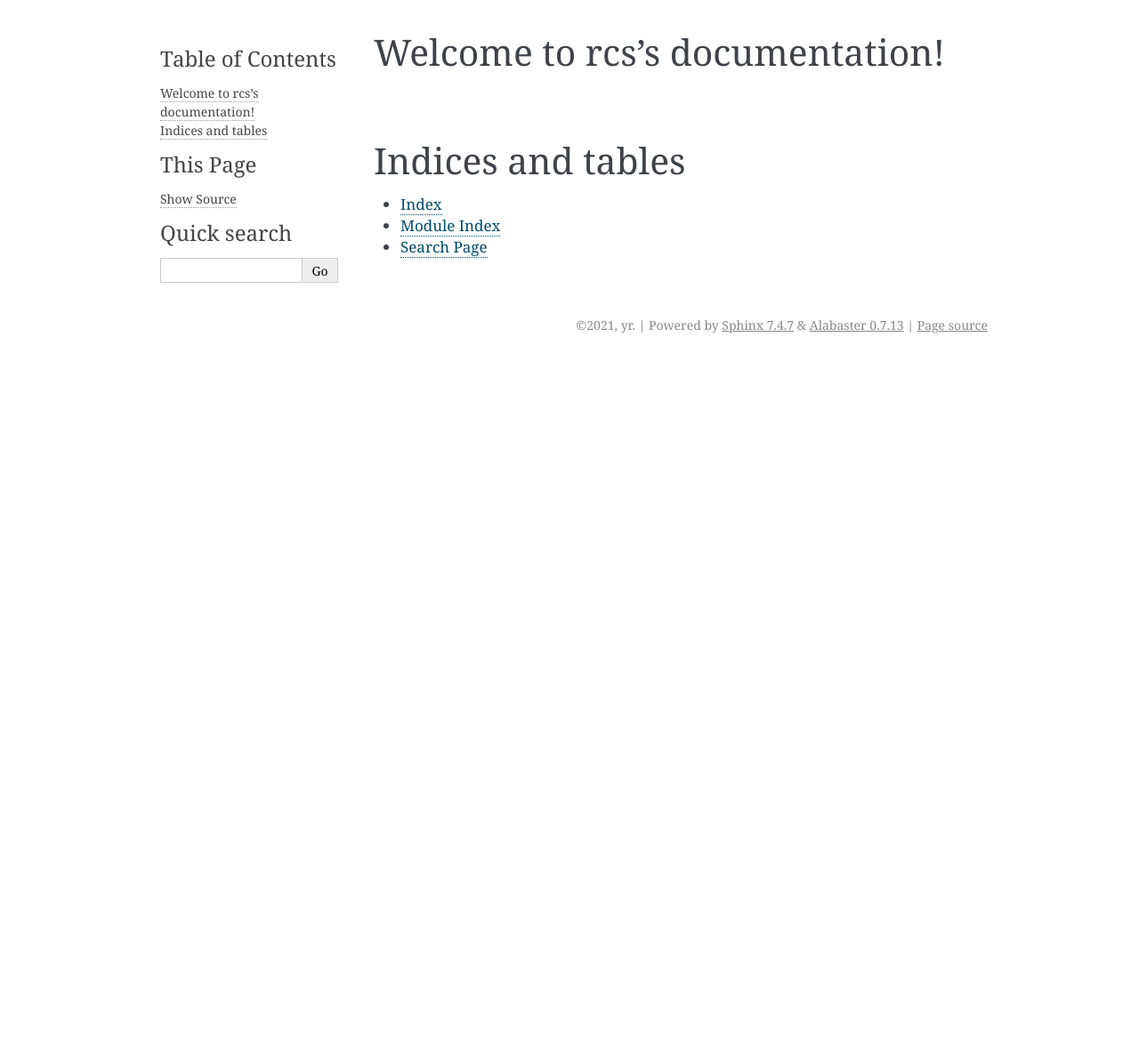
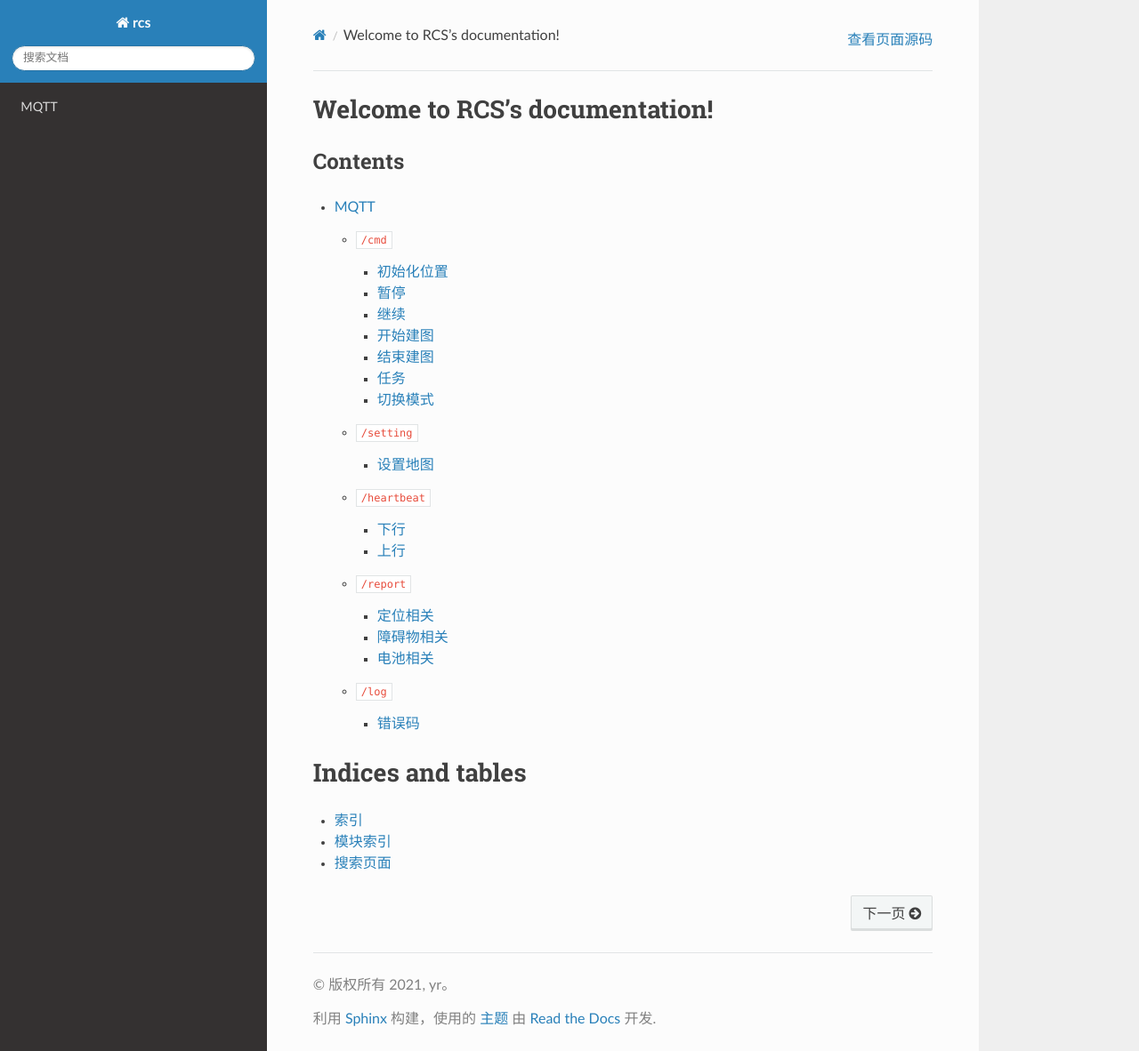
Before and after one commit to ethanruiyu/rcs, a Sphinx documentation site: the page built from docs/source/index.rst, in a window 1280 px wide and 1182 px high. Shown: the whole window at 89% size. Built offline with Sphinx 7.4.7 and the Read the Docs theme 2.0.0, drawn with Linux system fonts in a browser that asks for light colours; some of the changed lines change nothing that is shown.

Commit message:
add mqtt protocol docs

```diff
--- a/docs/source/conf.py
+++ b/docs/source/conf.py
@@ -28,6 +28,12 @@
 # extensions coming with Sphinx (named 'sphinx.ext.*') or your custom
 # ones.
 extensions = [
+'sphinx.ext.autodoc',
+'sphinx.ext.doctest',
+'sphinx.ext.todo',
+'sphinx.ext.intersphinx',
+'sphinx.ext.coverage',
+'sphinx.ext.mathjax'
 ]
 
 # Add any paths that contain templates here, relative to this directory.
@@ -37,14 +43,14 @@
 # directories to ignore when looking for source files.
 # This pattern also affects html_static_path and html_extra_path.
 exclude_patterns = []
-
+language = 'zh_CN'
 
 # -- Options for HTML output -------------------------------------------------
 
 # The theme to use for HTML and HTML Help pages.  See the documentation for
 # a list of builtin themes.
 #
-html_theme = 'alabaster'
+html_theme = 'sphinx_rtd_theme'
 
 # Add any paths that contain custom static files (such as style sheets) here,
 # relative to this directory. They are copied after the builtin static files,
--- a/docs/source/index.rst
+++ b/docs/source/index.rst
@@ -3,12 +3,15 @@
    You can adapt this file completely to your liking, but it should at least
    contain the root `toctree` directive.
 
-Welcome to rcs's documentation!
+Welcome to RCS's documentation!
 ===============================
 
+Contents
+---------
 .. toctree::
-   :maxdepth: 2
-   :caption: Contents:
+   :maxdepth: 3
+
+   mqtt
 
 
 
--- /dev/null
+++ b/docs/source/mqtt.rst
@@ -0,0 +1,355 @@
+.. _mqtt:
+
+MQTT
+=======
+
+结构图：
+
+.. image:: images/mqtt.png
+
+``/cmd``
+----------
+
+消息类型
+ .. list-table::
+    :widths: 15 10 30
+    :header-rows: 1
+
+    * - KEY
+      - VALUE
+      - 描述
+    * - INIT_POSITION
+      - 0
+      - 初始化位置
+    * - PAUSE
+      - 1
+      - 暂停
+    * - CONTINUE
+      - 2
+      - 继续
+    * - MAPPING_START
+      - 3
+      - 开始建图
+    * - MAPPING_STOP
+      - 4
+      - 结束建图
+    * - MOVEMENT
+      - 5
+      - 任务
+    * - SWITCH_MODE
+      - 6
+      - 切换模式：0 导航模式，1 手动模式
+
+初始化位置
+>>>>>>>>>>>
+ * Topic
+    /root/**${vehicleId}**/cmd/navigation/set
+ * Content
+    .. code-block:: json
+
+        {
+            "messageId": 1,
+            "timestamp": "%yyyy-%mm-%dd %HH:%MM:%SS",
+            "messageType": 0,
+            "data": [[1,2,3],[1,2,3,4]]
+        }
+
+暂停
+>>>>
+ * Topic
+     /root/**${vehicleId}**/cmd/navigation/set
+
+ * Content
+     .. code-block:: json
+
+        {
+            "messageId": 1,
+            "timestamp": "%yyyy-%mm-%dd %HH:%MM:%SS",
+            "messageType": 1,
+            "data": null
+        }
+
+继续
+>>>>
+ * Topic
+    /root/**${vehicleId}**/cmd/navigation/set
+
+ * Content
+    .. code-block:: json
+
+        {
+            "messageId": 1,
+            "timestamp": "%yyyy-%mm-%dd %HH:%MM:%SS",
+            "messageType": 2,
+            "data": null
+        }
+
+开始建图
+>>>>>>>>
+ * Topic
+    /root/**${vehicleId}**/cmd/navigation/set
+
+ * Content
+    .. code-block:: json
+
+        {
+            "messageId": 1,
+            "timestamp": "%yyyy-%mm-%dd %HH:%MM:%SS",
+            "messageType": 3,
+            "data": null
+        }
+
+结束建图
+>>>>>>>>
+ * Topic
+    /root/**${vehicleId}**/cmd/navigation/set
+
+ * Content
+    .. code-block:: json
+
+        {
+            "messageId": 1,
+            "timestamp": "%yyyy-%mm-%dd %HH:%MM:%SS",
+            "messageType": 4,
+            "data": null
+        }
+
+任务
+>>>>
+ * Topic
+    /root/**${vehicleId}**/cmd/navigation/set
+
+ * Content
+    .. code-block:: json
+
+        {
+            "messageId": 1,
+            "timestamp": "%yyyy-%mm-%dd %HH:%MM:%SS",
+            "messageType": 5,
+            "data": {
+                "destinations": [
+                    [[1,2,0], [0,0,0,1]],
+                    [[1,2,0], [0,0,0,1]],
+                    [[1,2,0], [0,0,0,1]],
+                ],
+                "action" : "",
+                "properties": [
+                    {"key": "value"},
+                    {"key": "value"}
+                ]
+            }
+        }
+
+切换模式
+>>>>>>>>
+ * Topic
+    /root/**${vehicleId}**/cmd/navigation/set
+
+ * Content
+    .. code-block:: json
+
+        {
+            "messageId": 1,
+            "timestamp": "%yyyy-%mm-%dd %HH:%MM:%SS",
+            "messageType": 6,
+            "data": 0
+        }
+
+----
+
+``/setting``
+-------------
+
+消息类型
+ .. list-table::
+    :widths: 15 10 30
+    :header-rows: 1
+
+    * - KEY
+      - VALUE
+      - 描述
+    * - SET_MAP
+      - 0
+      - 设置地图
+
+设置地图
+>>>>>>>>
+ * Topic
+    /root/**${vehicleId}**/setting/navigation/set
+
+ * Content
+    .. code-block:: json
+
+        {
+            "messageId": 1,
+            "timestamp": "%yyyy-%mm-%dd %HH:%MM:%SS",
+            "messageType": 0,
+            "data": "地图名"
+        }
+
+-----------
+
+``/heartbeat``
+----------------
+
+下行
+>>>>>>
+
+ * Topic
+    /root/**${vehicleId}**/heartbeat/set
+
+ * Content
+    .. code-block:: json
+
+        {
+            "timestamp": "%yyyy-%mm-%dd %HH:%MM:%SS",
+        }
+
+上行
+>>>>>>>>
+ * Topic
+    /root/**${vehicleId}**/heartbeat/notify
+
+ * Content
+
+    .. code-block:: json
+
+        {
+            "timestamp": "%yyyy-%mm-%dd %HH:%MM:%SS",
+        }
+
+----------
+
+``/report``
+-----------
+
+定位相关
+>>>>>>>>
+ * Topic
+    /root/**${vehicleId}**/report/navigation/localization
+ * Content
+    .. code-block:: json
+
+        {
+            "timestamp": "%yyyy-%mm-%dd %HH:%MM:%SS",
+            "data": {
+                "pose": [[1,1,1], [1,1,1,1]],
+                "scan": [1,1,1,1,1,1],
+                "status": 0
+            }
+        }
+
+障碍物相关
+>>>>>>>>>>
+ * Topic
+    /root/**${vehicleId}**/report/navigation/obstacle
+ * Content
+    .. code-block:: json
+
+        {
+            "timestamp": "%yyyy-%mm-%dd %HH:%MM:%SS",
+            "data": {
+                "obstacle": [1,1,1],
+                "distance": 1,
+                "angle": 23.9
+            }
+        }
+
+电池相关
+>>>>>>>>
+ * Topic
+    /root/**${vehicleId}**/report/chassis/battery
+ * Content
+    .. code-block:: json
+
+        {
+            "timestamp": "%yyyy-%mm-%dd %HH:%MM:%SS",
+            "data": {
+                "charged": 60,
+                "voltage": 52.6,
+                "current": 5.76,
+                "temperature": 40
+            }
+        }
+
+--------
+
+``/log``
+----------
+
+错误码
+>>>>>>>>
+  .. list-table::
+    :widths: 15 10 10 10 30
+    :header-rows: 1
+
+    * - KEY
+      - VALUE
+      - 等级
+      - 模块
+      - 描述
+    * - LOCALIZATION_ERROR
+      - 100
+      - ERROR
+      - 定位
+      - 定位失败
+    * - GPS_ERROR
+      - 101
+      - ERROR
+      - 定位
+      - GPS定位失败
+    * - LOW_BATTERY
+      - 200
+      - WARNING
+      - 电池
+      - 低电量
+    * - FULL_BATTERY
+      - 200
+      - NOTIFY
+      - 电池
+      - 充满电
+    * - RECHARGE_ERROR
+      - 200
+      - ERROR
+      - 电池
+      - 充电失败
+    * -
+      -
+      -
+      -
+      - 进入虚拟墙
+    * -
+      -
+      -
+      -
+      - 无底盘反馈
+    * -
+      -
+      -
+      -
+      - 节点无响应
+    * -
+      -
+      -
+      -
+      - 遇障
+    * -
+      -
+      -
+      -
+      - 停障
+    * -
+      -
+      -
+      -
+      - 绕障
+    * -
+      -
+      -
+      -
+      - 避障失败
+    * -
+      -
+      -
+      -
+      - 读取导航地图失败
```
Also changed, not shown: docs/source/images/mqtt.png (added).
